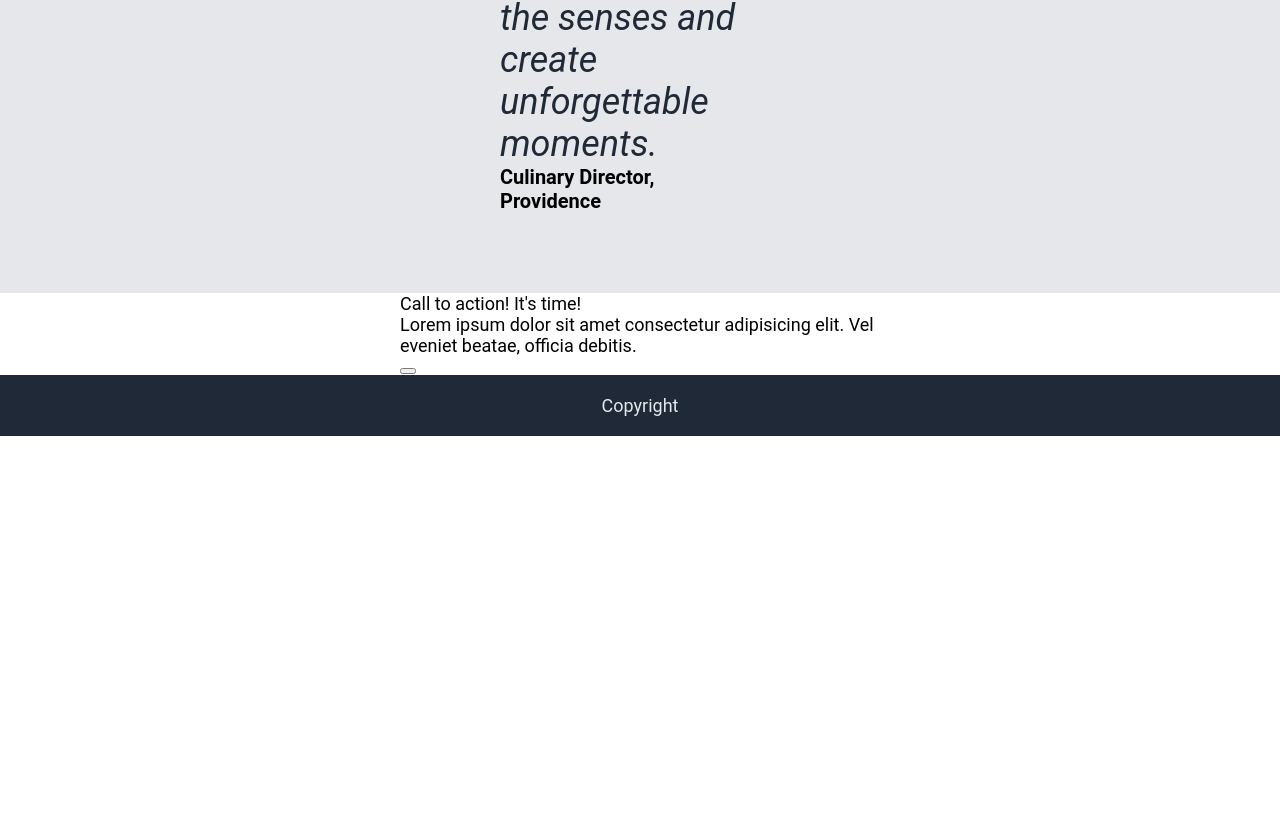
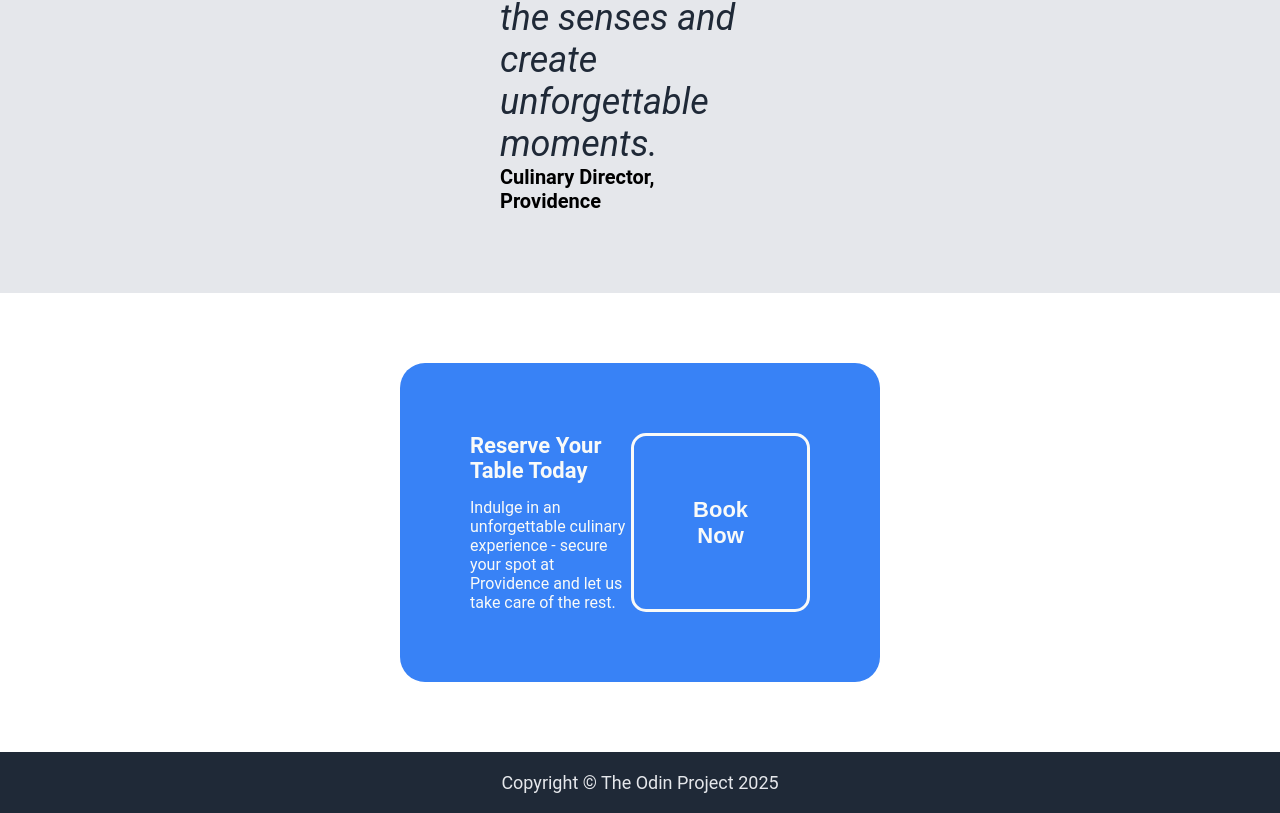
Before and after one commit to filippekar357/odin-landing-page, a plain HTML site: page index.html in a window 1280 px wide. Shown: the part 1632-2445 px from the top of the page. Before the commit the page ends 2068 px from the top, so only its background shows below. Drawn offline with Linux system fonts and the light colour scheme.

Commit message:
Complete reserve section

```diff
--- a/index.html
+++ b/index.html
@@ -24,7 +24,7 @@
                     Discover a dining experience that blends rich tradition with modern flavors
                      - crafted with care, served with passion.
                 </p>
-                <button class="top-sign-up-btn">See Menu</button>
+                <button class="menu-btn">See Menu</button>
             </div>
             <div class="hero-img-cont"><img src="./img/hero-img.jpg" alt="fine-dining" class="hero-img"></div>
         </div>
@@ -62,19 +62,21 @@
             </p>
             <p class="author">Culinary Director, Providence</p>
         </div>
-        <div class="sign-up-section">
+        <div class="reserve-section">
             <div class="blue-box">
-                <p>Call to action! It's time!</p>
-                <p>
-                    Lorem ipsum dolor sit amet consectetur adipisicing elit. Vel eveniet beatae, officia debitis.
-                </p>
-                <button class="bottom-sign-up-btn"></button>
+                <div class="blue-box-txt">
+                    <p class="reserve-header">Reserve Your Table Today</p>
+                    <p class="reserve-text">
+                        Indulge in an unforgettable culinary experience - secure your spot at Providence and let us take care of the rest.
+                    </p>
+                </div>
+                <button class="reserve-btn">Book Now</button>
             </div>
         </div>
     </div>
 
     <footer>
-        <p class="copyright">Copyright</p>
+        <p class="copyright">Copyright &copy The Odin Project 2025</p>
     </footer>
 </body>
 </html>
--- a/style.css
+++ b/style.css
@@ -51,7 +51,7 @@ footer {
 .hero-section,
 .card-section,
 .quote-section,
-.sign-up-section {
+.reserve-section {
     display: flex;
     flex: 1;
     padding: 0 400px;
@@ -79,6 +79,24 @@ footer {
     background-color: #E5E7EB;
     flex-direction: column;
     padding: 80px 500px;
+}
+
+.reserve-section {
+    padding: 70px 400px;
+}
+
+.blue-box {
+    display: flex;
+    background-color: #3882F6;
+    padding: 70px;
+    border-radius: 25px;
+    justify-content: space-between;
+}
+
+.blue-box-txt {
+    display: flex;
+    flex-direction: column;
+    width: 70%;
 }
 
 /* MISC Styling */
@@ -133,12 +151,12 @@ a {
     box-shadow: inset 0 0 1em 0 #F9FAF8, 0 0 1em 0 #F9FAF8;
 }
 
-.top-sign-up-btn {
+.menu-btn {
     padding: 10px 40px;
     color: #F9FAF8;
     font-size: 18px;
     background-color: #3882F6;
-    border-radius: 10%;
+    border-radius: 20px;
 }
 
 .card-img {
@@ -190,3 +208,23 @@ a {
     font-size: 20px;
     padding-right: 20px;
 }
+
+.reserve-header,
+.reserve-btn {
+    font-size: 22px;
+    font-weight: bold;
+    color: #F9FAF8;
+}
+
+.reserve-text {
+    font-size: 16px;
+    color: #F9FAF8;
+    padding-top: 15px;
+}
+
+.reserve-btn {
+    background-color: #3882F6;
+    border: 3px solid #F9FAF8;
+    border-radius: 15px;
+    padding: 10px 50px;
+}
```
